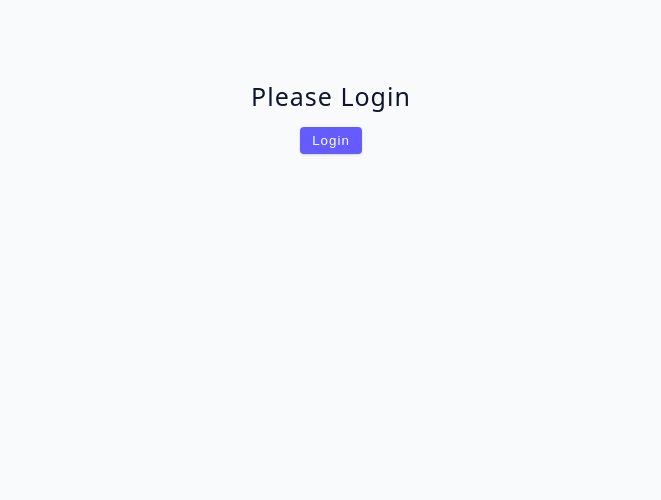
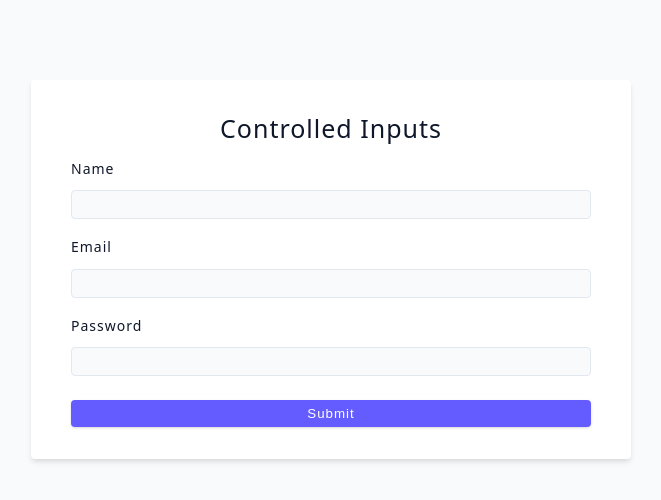
Before and after one commit to DHughes666/Projects-in-React, a React (Vite) app in the folder vite-react-app/: page / in a window 1280 px wide. Shown: the top 500 px of the page, without its empty margins (309-970 px from the left). Built offline with nearby package versions, Linux system fonts and the light colour scheme.

Commit message:
Controlled input ...Initiated

```diff
--- a/vite-react-app/src/App.jsx
+++ b/vite-react-app/src/App.jsx
@@ -1,11 +1,10 @@
-import ToggleChallenge from "./tutorial/03-conditional-rendering/05-toggle-challenge-component"
-import UserChallenge from "./tutorial/03-conditional-rendering/06-user-challenge-component"
+import ControlledInputs from "./tutorial/05-controlled-inputs/01-controlled-inputs-component"
 
 
 function App() {
   return (
     <div className='container'>
-      <UserChallenge />
+      <ControlledInputs />
     </div>
     )
 }
--- a/vite-react-app/src/tutorial/useState-component.jsx
+++ b/vite-react-app/src/tutorial/02-hooks/useState-component.jsx
@@ -1,5 +1,5 @@
 import { useState } from 'react';
-import { peopleData } from '../data';
+import { peopleData } from '../../data';
 
 const UseStateBasics = () => {
     const [people, setPeople] = useState(peopleData);
--- /dev/null
+++ b/vite-react-app/src/tutorial/04-project-structure/pages/index-component.jsx
@@ -0,0 +1,5 @@
+import Home from "./homepage-component";
+import About from "./about-component";
+
+
+export {Home, About};
--- /dev/null
+++ b/vite-react-app/src/tutorial/05-controlled-inputs/01-controlled-inputs-component.jsx
@@ -0,0 +1,76 @@
+import { useState } from "react";
+
+const ControlledInputs = () => {
+    // const [name, setName] = useState('')
+    // const [email, setEmail] = useState('')
+    // const [password, setPassword] = useState('')
+    const [user, setUser] = useState({
+        name: '',
+        email: '',
+        password: '',
+    })
+
+    const handleNameChange = (event) => {
+        setUser((prev) => {
+            return {...prev, name: event.target.value}
+        })
+        console.log(user.name);
+    }
+    const handleEmailChange = (event) => {
+        setUser((prev) => {
+            return {...prev, email: event.target.value}
+        })
+        console.log(user.email);
+    }
+    const handlePasswordChange = (event) => {
+        setUser((prev) => {
+            return {...prev, password: event.target.value}
+        })
+        console.log(user.password);
+    }
+
+    return (
+        <form className="form">
+            <h4>Controlled inputs</h4>
+            <div className="form-row">
+                <label htmlFor="name" className="form-label">Name</label>
+                <input
+                    type="text"
+                    name=""
+                    id="name"
+                    placeholder=""
+                    className="form-input"
+                    value={user.name}
+                    onChange={handleNameChange}
+                />
+            </div>
+            <div className="form-row">
+                <label htmlFor="email" className="form-label">email</label>
+                <input
+                    type="email"
+                    name=""
+                    id="email"
+                    placeholder=""
+                    className="form-input"
+                    value={user.email}
+                    onChange={handleEmailChange}
+                />
+            </div>
+            <div className="form-row">
+                <label htmlFor="password" className="form-label">Password</label>
+                <input
+                    type="password"
+                    name=""
+                    id="password"
+                    placeholder=""
+                    className="form-input"
+                    value={user.password}
+                    onChange={handlePasswordChange}
+                />
+            </div>
+            <button type="submit" className="btn btn-block">Submit</button>
+        </form>
+    )
+}
+
+export default ControlledInputs;
```
Also changed, not shown: vite-react-app/src/tutorial/03-conditional-rendering/07-useEffect-cleanup-component.jsx (added, +23 -0 lines), vite-react-app/src/tutorial/04-project-structure/example/firstComponent.jsx (added, +7 -0 lines), vite-react-app/src/tutorial/04-project-structure/example/secondComponent.jsx (added, +7 -0 lines), vite-react-app/src/tutorial/04-project-structure/pages/about-component.jsx (added, +11 -0 lines), vite-react-app/src/tutorial/04-project-structure/pages/homepage-component.jsx (added, +11 -0 lines), vite-react-app/src/tutorial/02-hooks/useEffect-component.jsx (renamed from vite-react-app/src/tutorial/useEffect-component.jsx), vite-react-app/src/tutorial/04-project-structure/navbar/navbar-component.jsx (added), 1 other file (tests, documents, lock files or other folders).
